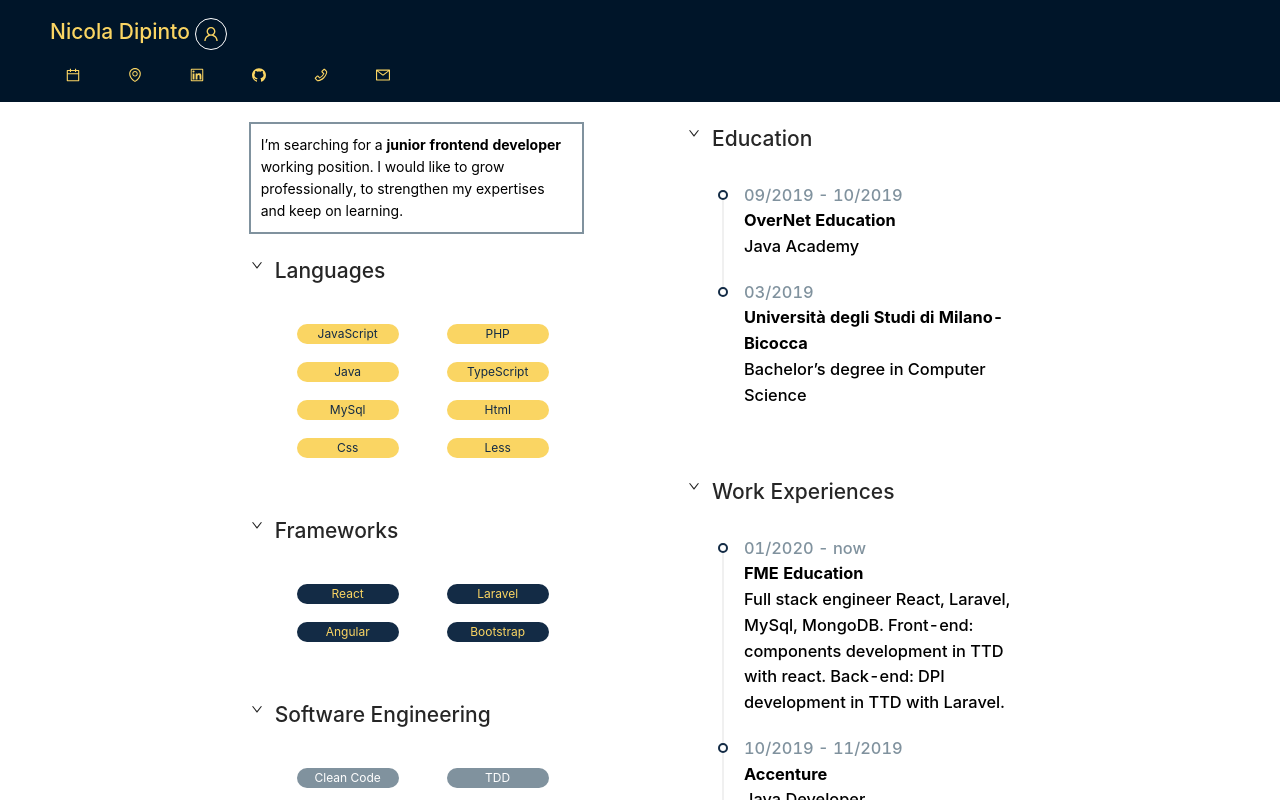
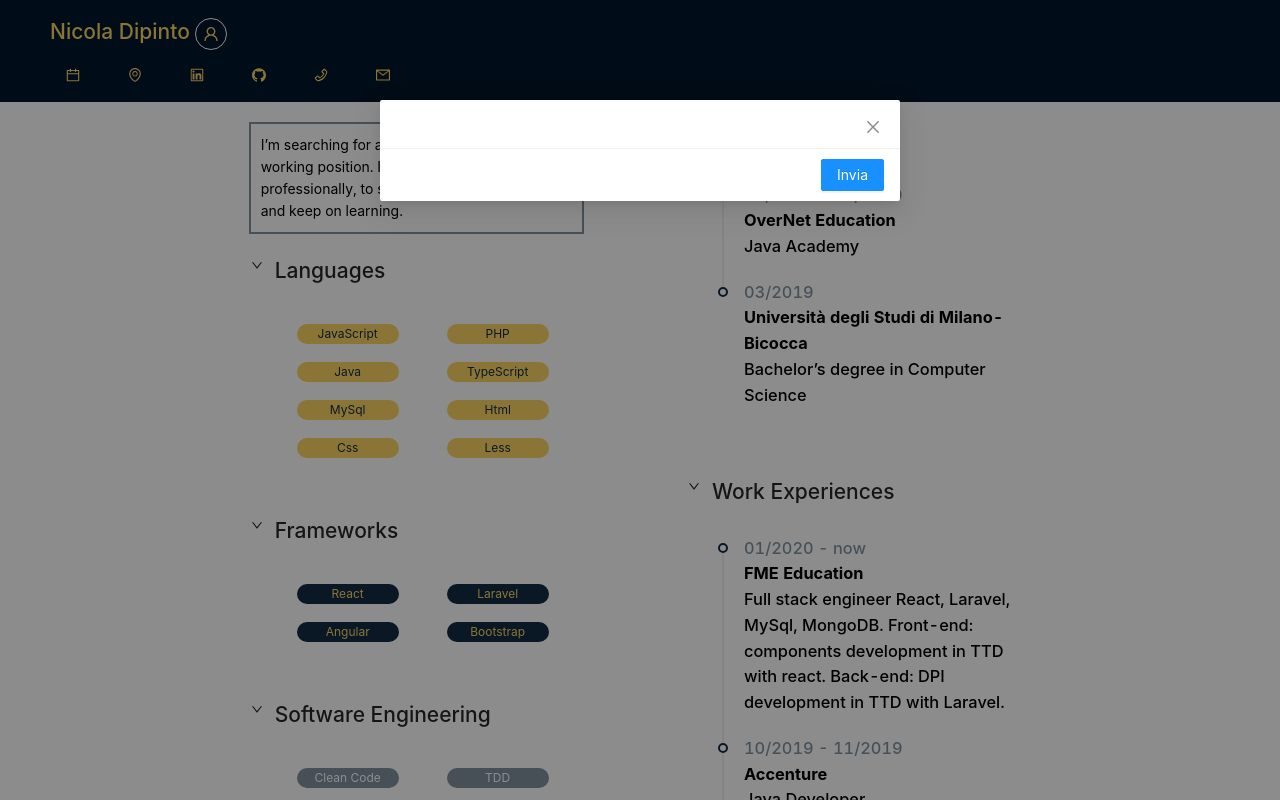
Before and after one commit to NicolaDipintoDev/cv.assignment, a React (Create React App) app in the folder cv-assignment/: page / in a window 1280 px wide. Both pictures are taken after a click on the element 383 px from the left and 74 px from the top of the page. Shown: the top 800 px of the page. Built offline with nearby package versions, Linux system fonts and the light colour scheme.

Commit message:
add Modal

```diff
--- a/cv-assignment/src/components/headerContent/headerIcons/headerIcon/Email.js
+++ b/cv-assignment/src/components/headerContent/headerIcons/headerIcon/Email.js
@@ -1,5 +1,5 @@
 import React, { useState } from "react";
-import { Input, Modal } from "antd";
+import { Input, Modal, Button } from "antd";
 import { MailOutlined } from "@ant-design/icons";
 import HeaderIcon from "./HeaderIcon";
 
@@ -13,8 +13,26 @@ const Email = () => {
       <HeaderIcon
         Icon={MailOutlined}
         message="dipinto.nicola.dev@gmail.com"
-        onClick={() => setMessage(!showModal)}
+        onClick={() => setShowModal(!showModal)}
       />
+      {showModal ? (
+        <Modal
+          visible={true}
+          //onOk={this.handleOk}
+          //onCancel={this.handleCancel}
+          footer={[
+            <Button
+              key="submit"
+              type="primary"
+             // onClick={this.handleOk}
+            >
+             Invia
+            </Button>
+          ]}
+        ></Modal>
+      ) : (
+        false
+      )}
     </>
   );
 };
```
